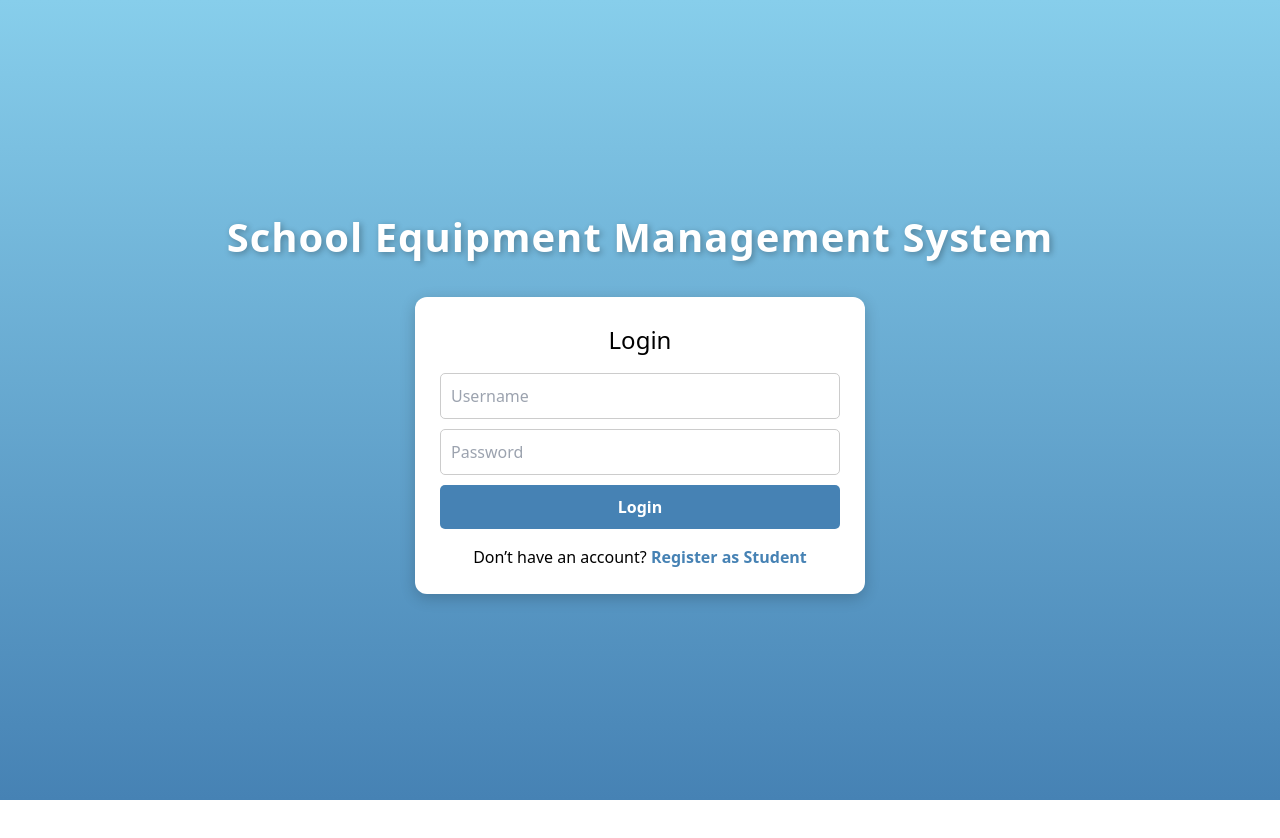
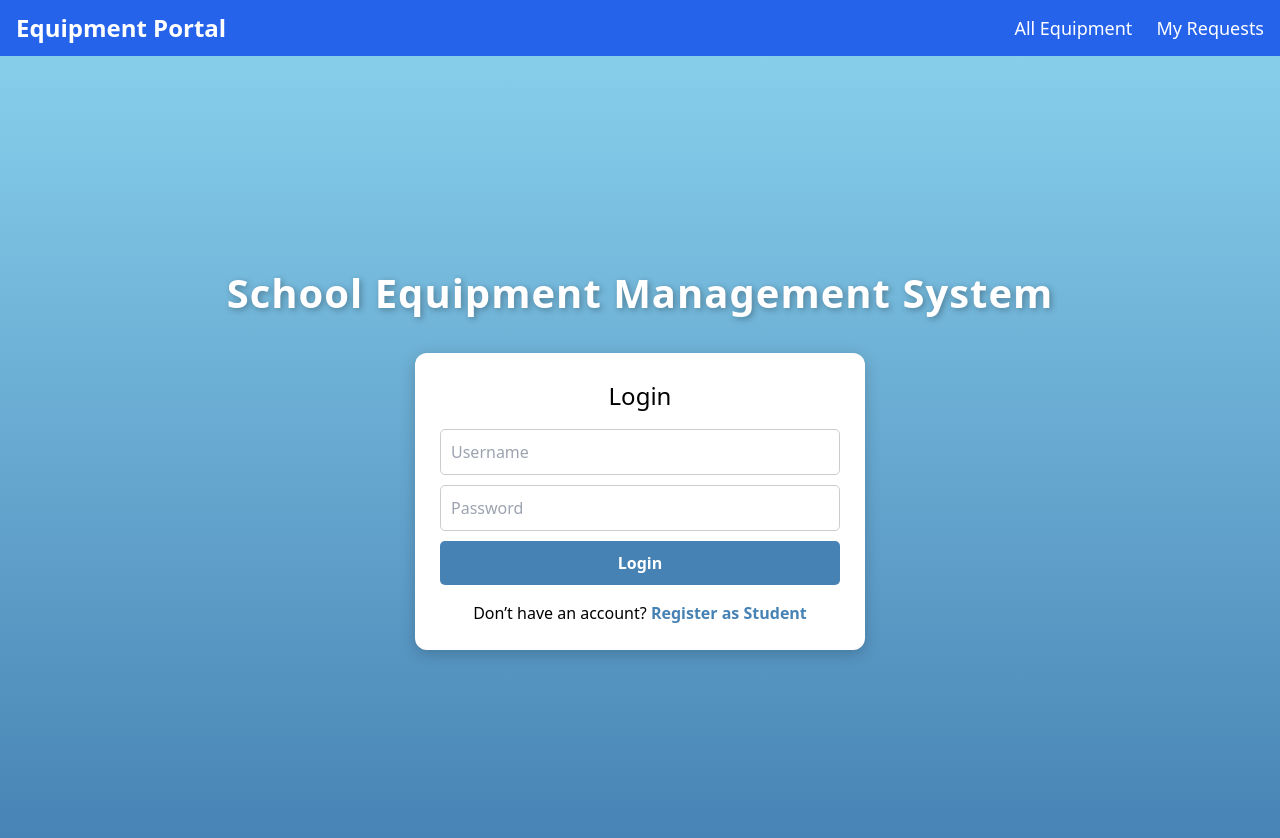
Before and after one commit to hemanthkv14/School-Equipment-Lending-Portal, a React (Create React App) app in the folder selp-client-service/: page / in a window 1280 px wide. Shown: the top 838 px of the page. Before the commit the page ends 800 px from the top, so only its background shows below. Built offline with nearby package versions, Linux system fonts and the light colour scheme.

Commit message:
Create nav bar

```diff
--- a/selp-client-service/src/App.js
+++ b/selp-client-service/src/App.js
@@ -1,4 +1,4 @@
-import { BrowserRouter as Router, Routes, Route } from "react-router-dom";
+import { BrowserRouter as Router, Routes, Route, Navigate } from "react-router-dom";
 import Login from "./components/Login";
 import AdminDashboard from "./components/AdminDashboard";
 import StaffDashboard from "./components/StaffDashboard";
@@ -7,16 +7,21 @@ import ProtectedRoute from "./components/ProtectedRoute";
 import RegisterUser from "./components/RegisterUser";
 import EquipmentList from "./components/EquipmentList";
 import RequestForm from "./components/RequestForm";
+import MyRequests from "./components/MyRequests";
+import Navbar from "./components/Navbar";
 
 function App() {
     return (
         <Router>
+            <Navbar />
             <Routes>
                 {/* Public Routes */}
                 <Route path="/" element={<Login />} />
                 <Route path="/register-student" element={<RegisterUser roleRestriction="student" />} />
                 <Route path="/equipment-list" element={<EquipmentList />} />
+                <Route path="/my-requests" element={<MyRequests />} />
                 <Route path="/request/:itemId" element={<RequestForm />} />
+                <Route path="*" element={<Navigate to="/equipment-list" />} />
 
                 {/* Admin-only registration */}
                 <Route
--- a/selp-client-service/src/api/borrowApi.js
+++ /dev/null
@@ -1,6 +0,0 @@
-import apiClient from "./apiClient";
-
-export const createBorrowRequest = async (borrowRequest) => {
-    const response = await apiClient.post("/api/borrowRequest/create", borrowRequest);
-    return response.data;
-};
--- a/selp-client-service/src/api/equipmentApi.js
+++ b/selp-client-service/src/api/equipmentApi.js
@@ -24,3 +24,8 @@ export const createBorrowRequest = async (requestData) => {
     const response = await apiClient.post("/api/borrowRequests/request", requestData);
     return response.data;
   };
+
+export const getAllBorrowRequests = async () => {
+  const response = await apiClient.get("/api/borrowRequests");
+  return response.data;
+};
--- /dev/null
+++ b/selp-client-service/src/components/MyRequests.js
@@ -0,0 +1,59 @@
+import React, { useEffect, useState } from "react";
+import { getAllBorrowRequests } from "../api/equipmentApi";
+
+export default function MyRequests() {
+  const [requests, setRequests] = useState([]);
+
+  useEffect(() => {
+    const loadRequests = async () => {
+      try {
+        const data = await getAllBorrowRequests();
+        setRequests(data);
+      } catch (err) {
+        console.error("Error fetching requests:", err);
+      }
+    };
+    loadRequests();
+  }, []);
+
+  return (
+    <div className="max-w-5xl mx-auto mt-10 p-6 bg-white rounded-xl shadow-md">
+      <h1 className="text-2xl font-bold mb-4">My Requests</h1>
+      {requests.length === 0 ? (
+        <p>No requests yet.</p>
+      ) : (
+        <table className="min-w-full border border-gray-300 text-left">
+          <thead className="bg-gray-100">
+            <tr>
+              <th className="py-2 px-4 border-b">Item</th>
+              <th className="py-2 px-4 border-b">Borrower</th>
+              <th className="py-2 px-4 border-b">Status</th>
+              <th className="py-2 px-4 border-b">Action</th>
+            </tr>
+          </thead>
+          <tbody>
+            {requests.map((req) => (
+              <tr key={req.lendingId}>
+                <td className="py-2 px-4 border-b">{req.equipmentName}</td>
+                <td className="py-2 px-4 border-b">{req.borrowerUsername}</td>
+                <td className="py-2 px-4 border-b">{req.approvalStatus}</td>
+                <td className="py-2 px-4 border-b">
+                  {req.approvalStatus === "APPROVED" ? (
+                    <button
+                      onClick={() => alert("Returning item " + req.equipmentName)}
+                      className="bg-green-600 text-white px-3 py-1 rounded-md hover:bg-green-700"
+                    >
+                      Return
+                    </button>
+                  ) : (
+                    <span className="text-gray-500">—</span>
+                  )}
+                </td>
+              </tr>
+            ))}
+          </tbody>
+        </table>
+      )}
+    </div>
+  );
+}
--- /dev/null
+++ b/selp-client-service/src/components/Navbar.js
@@ -0,0 +1,29 @@
+import { NavLink } from "react-router-dom";
+
+export default function Navbar() {
+  return (
+    <nav className="bg-blue-600 text-white shadow-md">
+      <div className="max-w-7xl mx-auto px-4 py-3 flex justify-between items-center">
+        <h1 className="text-2xl font-bold">Equipment Portal</h1>
+        <div className="space-x-6">
+          <NavLink
+            to="/equipment-list"
+            className={({ isActive }) =>
+              `text-lg ${isActive ? "font-semibold underline" : "hover:underline"}`
+            }
+          >
+            All Equipment
+          </NavLink>
+          <NavLink
+            to="/my-requests"
+            className={({ isActive }) =>
+              `text-lg ${isActive ? "font-semibold underline" : "hover:underline"}`
+            }
+          >
+            My Requests
+          </NavLink>
+        </div>
+      </div>
+    </nav>
+  );
+}
--- a/selp-client-service/src/components/RequestForm.js
+++ b/selp-client-service/src/components/RequestForm.js
@@ -30,7 +30,7 @@ export default function RequestForm() {
                     Confirm Request
                 </h1>
                 <p className="text-gray-600 mb-6 text-center">
-                    Are you sure you want to request Item ID ?
+                    Are you sure you want to request this item ?
                 </p>
                 <div className="flex justify-center gap-4">
                     <button
```
